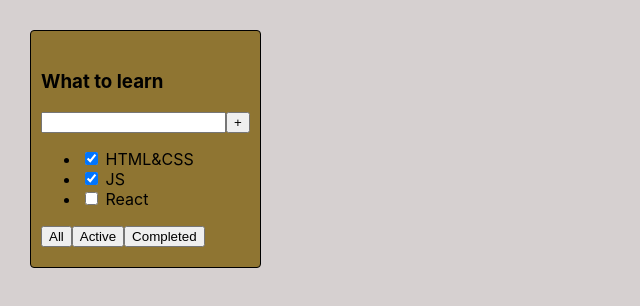
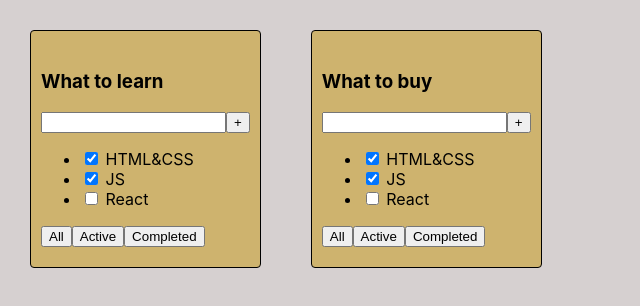
Before and after one commit to Odinokun/ca-todo-mentor, a React (Create React App) app: page / in a window 1280 px wide. Shown: the top 306 px of the page, without its empty margins (0-640 px from the left). Built offline with nearby package versions, Linux system fonts and the light colour scheme.

Commit message:
Refactor App component to use Todolist component; update styles

```diff
--- a/src/App.css
+++ b/src/App.css
@@ -12,7 +12,7 @@
 
 .todolist {
   border: 1px solid #000;
-  background-color: #8f7532;
+  background-color: #ceb36e;
   padding: 20px 10px;
   border-radius: 4px;
 }
--- a/src/App.tsx
+++ b/src/App.tsx
@@ -1,28 +1,14 @@
 import React from 'react';
 import './App.css';
+import { Todolist } from './Todolist';
 
 function App() {
-    return (
-        <div className="App">
-            <div className='todolist'>
-                <h3>What to learn</h3>
-                <div>
-                    <input/>
-                    <button>+</button>
-                </div>
-                <ul>
-                    <li><input type="checkbox" checked={true}/> <span>HTML&CSS</span></li>
-                    <li><input type="checkbox" checked={true}/> <span>JS</span></li>
-                    <li><input type="checkbox" checked={false}/> <span>React</span></li>
-                </ul>
-                <div>
-                    <button>All</button>
-                    <button>Active</button>
-                    <button>Completed</button>
-                </div>
-            </div>
-        </div>
-    );
+  return (
+    <div className='App'>
+      <Todolist title='What to learn' />
+      <Todolist title='What to buy' />
+    </div>
+  );
 }
 
 export default App;
--- /dev/null
+++ b/src/Todolist.tsx
@@ -0,0 +1,31 @@
+type PropsType = {
+  title: string;
+};
+
+export const Todolist = ({ title }: PropsType) => {
+  return (
+    <div className='todolist'>
+      <h3>{title}</h3>
+      <div>
+        <input />
+        <button>+</button>
+      </div>
+      <ul>
+        <li>
+          <input type='checkbox' checked={true} /> <span>HTML&CSS</span>
+        </li>
+        <li>
+          <input type='checkbox' checked={true} /> <span>JS</span>
+        </li>
+        <li>
+          <input type='checkbox' checked={false} /> <span>React</span>
+        </li>
+      </ul>
+      <div>
+        <button>All</button>
+        <button>Active</button>
+        <button>Completed</button>
+      </div>
+    </div>
+  );
+};
```
